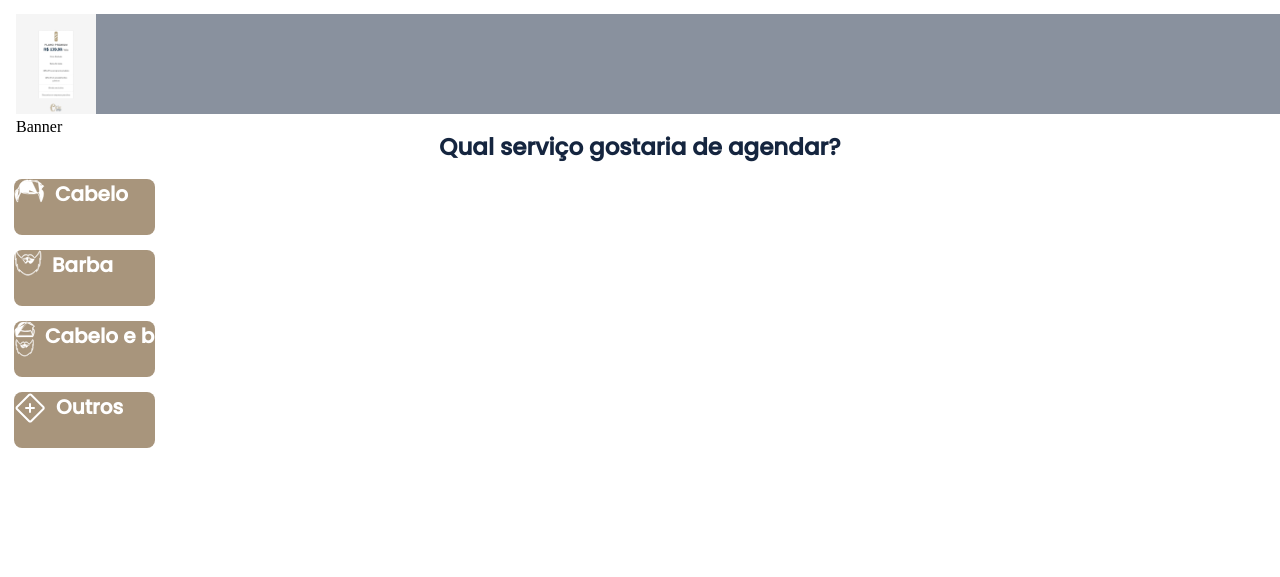
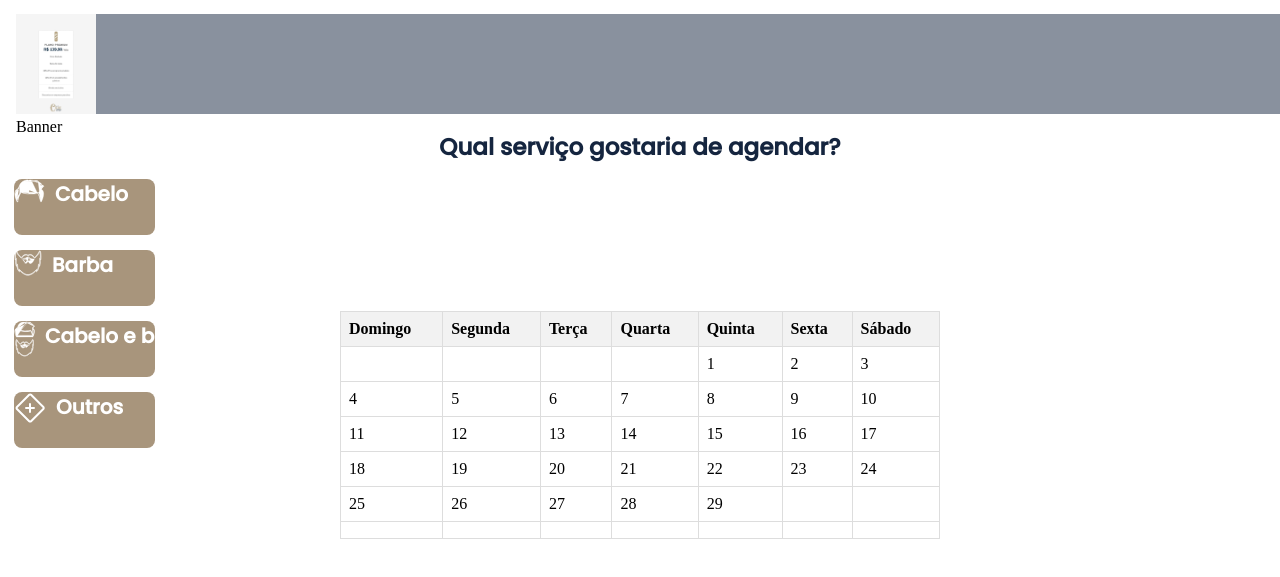
Before and after one commit to BarukFreitas/projeto-liah, a plain HTML site: page index.html in a window 1280 px wide. Shown: the part 105-682 px from the top of the page. Drawn offline with Linux system fonts and the light colour scheme.

Commit message:
Calendario adicionado

```diff
--- a/css/style.css
+++ b/css/style.css
@@ -144,3 +144,21 @@ body {
     display: block;
     height: auto; /* Permite que a altura se ajuste dinamicamente ao conteúdo */
 }
+
+#seuCalendario {
+    max-width: 600px;
+    margin: 0 auto;
+}
+table {
+    width: 100%;
+    border-collapse: collapse;
+    margin-top: 20px;
+}
+th, td {
+    border: 1px solid #ddd;
+    padding: 8px;
+    text-align: left;
+}
+th {
+    background-color: #f2f2f2;
+}
--- a/index.html
+++ b/index.html
@@ -21,6 +21,7 @@
     <div class="search-bar">
         <input type="text" placeholder="Buscar Serviço">
     </div>
+
     <div class="banner">
         <img src="imagens/plano-liah.jpg" alt="" style="max-width: 100%; max-height: 100%;">
         <p>Banner</p>
@@ -92,6 +93,9 @@
         </div>
     </div>
 
+
+    <div id="seuCalendario"> Calendario</div>
+
     <script src="script.js"></script>
 </body>
 </html>
--- a/script.js
+++ b/script.js
@@ -2,3 +2,40 @@ function expandirBox(nome) {
     const container = document.querySelector(`.box-${nome}`);
     container.classList.toggle('expandido');
 }
+
+document.addEventListener('DOMContentLoaded', function () {
+    const calendarContainer = document.getElementById('seuCalendario');
+
+    function renderCalendar() {
+        const currentDate = new Date();
+        const currentMonth = currentDate.getMonth();
+        const currentYear = currentDate.getFullYear();
+
+        const daysInMonth = new Date(currentYear, currentMonth + 1, 0).getDate();
+        const firstDayOfMonth = new Date(currentYear, currentMonth, 1).getDay();
+
+        let calendarHTML = '<table>';
+        calendarHTML += '<tr><th>Domingo</th><th>Segunda</th><th>Terça</th><th>Quarta</th><th>Quinta</th><th>Sexta</th><th>Sábado</th></tr><tr>';
+
+        let dayCount = 1;
+
+        for (let i = 0; i < 42; i++) {
+            if (i < firstDayOfMonth || dayCount > daysInMonth) {
+                calendarHTML += '<td></td>';
+            } else {
+                calendarHTML += `<td>${dayCount}</td>`;
+                dayCount++;
+            }
+
+            if (i % 7 === 6 && i < 41) {
+                calendarHTML += '</tr><tr>';
+            }
+        }
+
+        calendarHTML += '</tr></table>';
+
+        calendarContainer.innerHTML = calendarHTML;
+    }
+
+    renderCalendar();
+});
```
